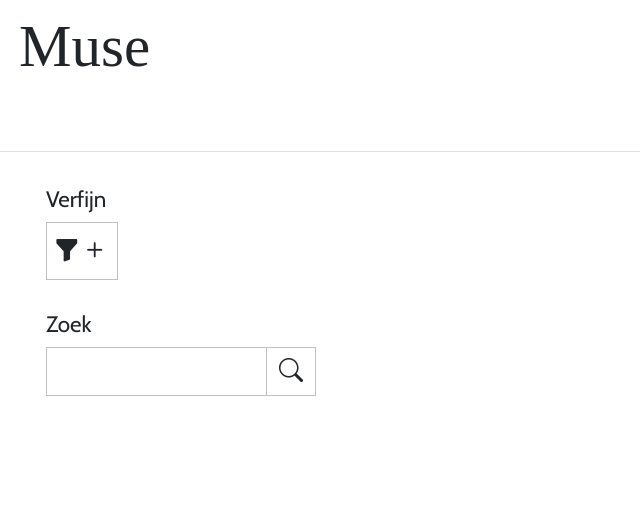
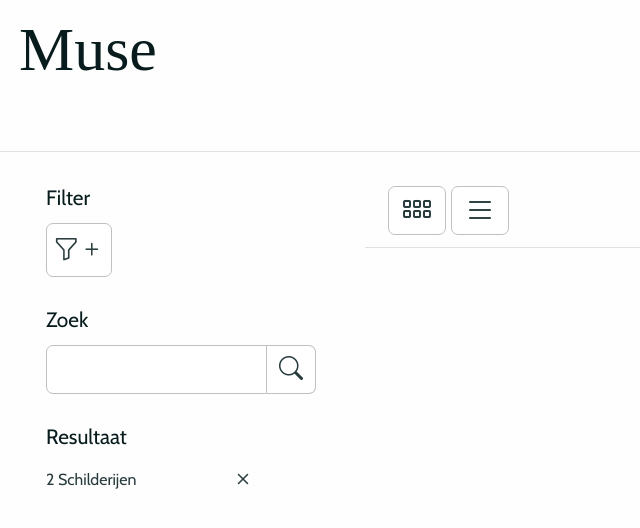
Before and after one commit to daniellao/muse, an Angular app: page / in a window 1280 px wide. Shown: the top 528 px of the page, without its empty margins (0-640 px from the left). Built offline with nearby package versions, Linux system fonts and the light colour scheme; no server answers; a web font is replaced by a local one.

Commit message:
Add medium style for Cabin font. Create color palette for background and fonts.

```diff
--- a/src/app/app.component.css
+++ b/src/app/app.component.css
@@ -4,8 +4,9 @@ header.page-header {
 
 .page-title {
     font-family: Andada;
-    font-size: 59px;
-    margin: 11px 0 0 19px;
+    font-size: 62px;
+    margin: 12px 0 0 19px;
+    color: rgb(8, 28, 29);
 }
 
 .menu-item {
@@ -14,27 +15,28 @@ header.page-header {
 
 .menu-title {
     font-family: Cabin;
-    font-size: 1.4rem;
-    margin-bottom: 9px;
+    font-size: 1.3rem;
+    margin-bottom: 12px;
+    color: rgb(8, 28, 29);
 }
 
-.refine-button {
-    height: 58px;
-    width: 72px;
-    display: flex;
-    align-items: center;
-    justify-content: center;
-    padding: 3px;
-    border: 1px solid silver;
+.list-item {
+    font-family: Cabin;
+    color: rgb(39, 59, 60);
 }
+
 
 input[type="search"] {
     -webkit-appearance: none;
     appearance: none;
     border: 1px solid silver;
+    border-top-left-radius: 7px;
+    border-bottom-left-radius: 7px;
     width: 221px;
     height: 49px;
+    font-family: Cabin;
     font-size: 1.3rem;
+    color: rgb(39, 59, 60);
 }
 
 input[type="search"]::-webkit-search-cancel-button {
@@ -48,12 +50,39 @@ input:focus {
     outline: unset;
 }
 
+
+.refine-button {
+    height: 54px;
+    width: 66px;
+    display: flex;
+    align-items: center;
+    justify-content: center;
+    border: 1px solid silver;
+    border-radius: 7px;
+    background-color: #fff;
+}
+
 .search-button {
     display: flex;
     align-items: center;
     justify-content: center;
     height: 49px;
     border: 1px solid silver;
+    border-top-right-radius: 7px;
+    border-bottom-right-radius: 7px;
     border-left: none;
     padding: 12px;
+    background-color: #fff;
 }
+
+.view-button {
+    display: flex;
+    align-items: center;
+    justify-content: center;
+    height: 49px;
+    border: 1px solid silver;
+    border-radius: 7px;
+    padding: 12px;
+    margin-right: 5px;
+    background-color: #fff;
+}
--- a/src/app/app.component.html
+++ b/src/app/app.component.html
@@ -8,10 +8,10 @@
   <div class="d-flex flex-row">
     <div class="col-2 min-vh-100" style="width: 365px; padding-top: 34px; padding-left: 46px;">
       <div class="menu-item">
-        <h4 class="menu-title">Verfijn</h4>
+        <h4 class="menu-title">Filter</h4>
         <div class="refine-button">
-          <i class="bi bi-funnel-fill" style="font-size: 1.6rem"></i>
-          <i class="bi bi-plus" style="font-size: 1.9rem"></i>
+          <i class="bi bi-funnel" style="font-size: 1.6rem; color: rgb(39, 59, 60);"></i>
+          <i class="bi bi-plus" style="font-size: 1.6rem; color: rgb(39, 59, 60);"></i>
         </div>
       </div>
 
@@ -19,9 +19,27 @@
         <h4 class="menu-title">Zoek</h4>
         <div class="d-flex flex-row">
           <input type="search" />
-          <div class="search-button"><i class="bi bi-search" style="font-size: 1.5rem"></i></div>
+          <div class="search-button"><i class="bi bi-search" style="font-size: 1.5rem; color: rgb(39, 59, 60);"></i></div>
         </div>
-
+      </div>
+      <div class="menu-item">
+        <h4 class="menu-title">Resultaat</h4>
+        <div class="d-flex flex-row justify-content-between align-items-center" style="margin-right:110px;">
+          <span class="list-item">2 Schilderijen</span>
+          <i class="bi bi-x" style="font-size: 1.5rem; color: rgb(39, 59, 60);"></i>
+        </div>
+      </div>
+    </div>
+    <div class="col-sm-8">
+      <div class="d-flex flex-row justify-content-between border-bottom" style="padding-top:34px; padding-bottom: 12px;">
+        <div class="d-flex flex-row justify-content-start" style="padding-left:23px;">
+          <div class="view-button">
+            <i class="bi bi-grid-3x2-gap" style="font-size: 2rem; color: rgb(39, 59, 60);"></i>
+          </div>
+          <div class="view-button">
+            <i class="bi bi-list"  style="font-size: 2rem;color: rgb(39, 59, 60);"></i>
+          </div>
+        </div>
       </div>
     </div>
   </div>
--- a/src/index.html
+++ b/src/index.html
@@ -20,6 +20,10 @@
     rel="stylesheet"
     href="https://fonts.googleapis.com/css?family=Cabin:Regular:400"
   />
+  <link
+  rel="stylesheet"
+  href="https://fonts.googleapis.com/css?family=Cabin:Medium:500"
+/>
     <link
       rel="stylesheet"
       href="https://cdn.jsdelivr.net/npm/bootstrap-icons@1.8.1/font/bootstrap-icons.css"
--- a/src/styles.css
+++ b/src/styles.css
@@ -1,4 +1,4 @@
 /* You can add global styles to this file, and also import other style files */
 
 html, body { min-height: 100%;}
-body { margin: 0; font-family: Roboto, "Helvetica Neue", sans-serif; }
+body { margin: 0; font-family: Roboto, "Helvetica Neue", sans-serif; background-color: rgba(250, 254, 252, 0.2); }
```
